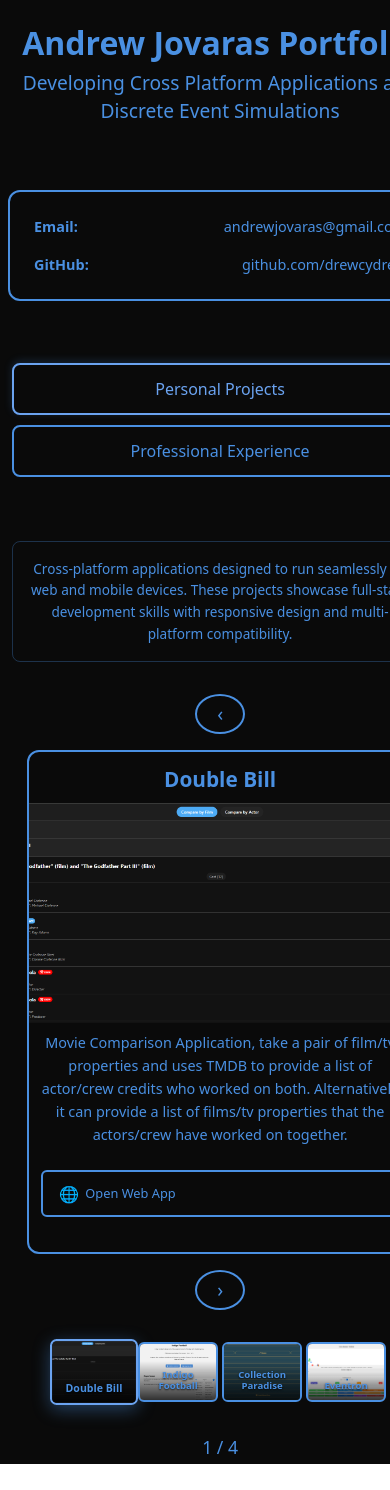
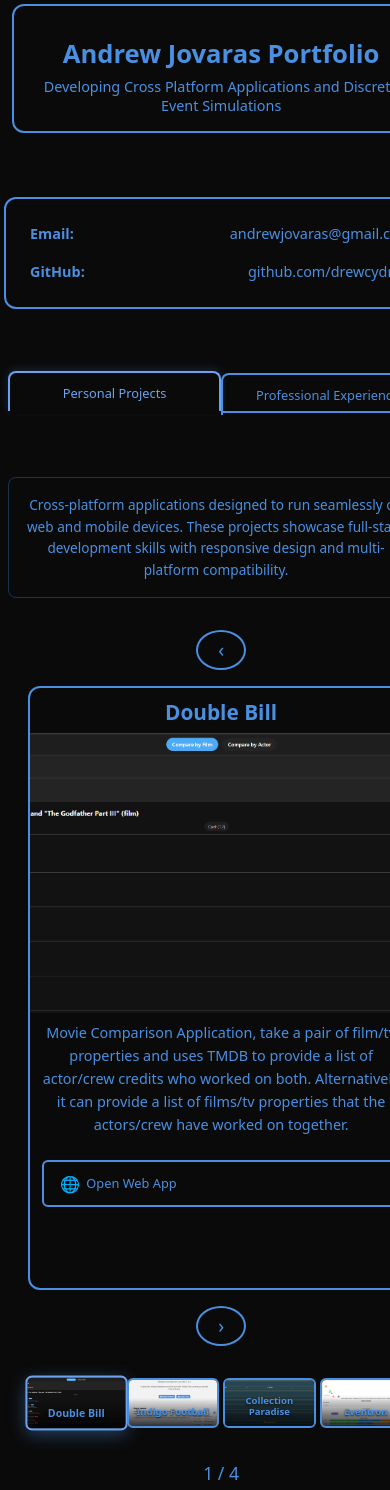
Before and after one commit to drewcydrew/projectportfolio, a React (Vite) app: page / in a window 390 px wide. Shown: the top 1490 px of the page. Before the commit the page ends 1464 px from the top, so only its background shows below. Built offline with nearby package versions, Linux system fonts and the light colour scheme.

Commit message:
updating styling for narrow screen support

```diff
--- a/src/App.css
+++ b/src/App.css
@@ -23,18 +23,29 @@ body {
 
 .portfolio-header {
   margin-bottom: 2rem;
+  padding: 1.5rem;
+  background: transparent;
+  border-radius: 12px;
+  border: 2px solid #4a90e2;
+  width: 90vw;
+  max-width: 800px;
+  min-width: 300px;
+  margin: 0 auto 2rem auto;
 }
 
 .portfolio-header h1 {
   font-size: 2.5rem;
   color: #4a90e2;
   margin-bottom: 0.5rem;
+  word-wrap: break-word;
+  hyphens: auto;
 }
 
 .portfolio-header p {
   font-size: 1.2rem;
   color: #4a90e2;
   margin: 0;
+  word-wrap: break-word;
 }
 
 .carousel-container {
@@ -345,6 +356,10 @@ body {
   background: transparent;
   border-radius: 12px;
   border: 2px solid #4a90e2;
+  width: 90vw;
+  max-width: 800px;
+  min-width: 300px;
+  margin: 0 auto 2rem auto;
 }
 
 .contact-item {
@@ -392,6 +407,16 @@ body {
     max-width: 1000px;
     width: 85vw;
   }
+
+  .contact-info {
+    max-width: 1000px;
+    width: 85vw;
+  }
+
+  .portfolio-header {
+    max-width: 1000px;
+    width: 85vw;
+  }
 }
 
 @media (min-width: 1200px) {
@@ -413,6 +438,16 @@ body {
     max-width: 1100px;
     width: 80vw;
   }
+
+  .contact-info {
+    max-width: 1100px;
+    width: 80vw;
+  }
+
+  .portfolio-header {
+    max-width: 1100px;
+    width: 80vw;
+  }
 }
 
 @media (max-width: 768px) {
@@ -420,8 +455,26 @@ body {
     padding: 0.5rem;
   }
 
+  .portfolio-header {
+    width: 95vw;
+    max-width: 500px;
+    min-width: 280px;
+    margin: 0 auto 2rem auto;
+    padding: 1.25rem;
+  }
+
   .portfolio-header h1 {
-    font-size: 2rem;
+    font-size: 1.8rem;
+    line-height: 1.2;
+    word-wrap: break-word;
+    overflow-wrap: break-word;
+  }
+
+  .portfolio-header p {
+    font-size: 1rem;
+    line-height: 1.4;
+    word-wrap: break-word;
+    overflow-wrap: break-word;
   }
 
   .carousel {
@@ -480,8 +533,16 @@ body {
   }
 
   .carousel-indicators {
+    display: grid;
+    grid-template-columns: repeat(auto-fit, minmax(80px, 1fr));
     gap: 0.25rem;
-    max-width: 95vw;
+    width: 95vw;
+    max-width: 500px;
+  }
+
+  .indicator {
+    width: 100%;
+    height: 60px;
   }
 
   .indicator-text {
@@ -504,7 +565,10 @@ body {
     flex-direction: column;
     gap: 1rem;
     text-align: left;
-    margin: 0 0.5rem 2rem 0.5rem;
+    width: 95vw;
+    max-width: 500px;
+    min-width: 280px;
+    margin: 0 auto 2rem auto;
   }
 
   .contact-item {
@@ -532,14 +596,14 @@ body {
   }
 
   .tab-btn {
-    padding: 1rem 2rem;
+    padding: 0.8rem 1.5rem;
     border: 2px solid #4a90e2;
     border-bottom: none;
     background: transparent;
     color: #4a90e2;
     border-radius: 12px 12px 0 0;
     cursor: pointer;
-    font-size: 1rem;
+    font-size: 0.9rem;
     font-weight: 500;
     transition: all 0.3s ease;
     position: relative;
@@ -577,19 +641,40 @@ body {
     padding: 0.25rem;
   }
 
+  .portfolio-header {
+    width: 98vw;
+    max-width: none;
+    min-width: 260px;
+    margin: 0 auto 2rem auto;
+    padding: 1rem;
+  }
+
+  .portfolio-header h1 {
+    font-size: 1.6rem;
+    line-height: 1.2;
+  }
+
+  .portfolio-header p {
+    font-size: 0.9rem;
+    line-height: 1.3;
+  }
+
   .project-card {
     width: 98vw;
-    max-width: 400px;
+    max-width: none;
     min-width: 260px;
-    height: 500px;
+    height: 85vh;
+    max-height: 600px;
   }
 
   .project-image {
-    height: 220px;
+    height: 40vh;
+    max-height: 280px;
   }
 
   .project-video {
-    height: 220px;
+    height: 40vh;
+    max-height: 280px;
   }
 
   .project-header {
@@ -598,6 +683,7 @@ body {
 
   .project-header h2 {
     font-size: 1.3rem;
+    line-height: 1.2;
   }
 
   .project-content {
@@ -629,8 +715,15 @@ body {
   }
 
   .carousel-indicators {
+    display: grid;
+    grid-template-columns: repeat(auto-fit, minmax(70px, 1fr));
     gap: 0.25rem;
-    max-width: 98vw;
+    width: 98vw;
+  }
+
+  .indicator {
+    width: 100%;
+    height: 50px;
   }
 
   .indicator-text {
@@ -639,10 +732,10 @@ body {
 
   .tab-description {
     width: 98vw;
-    max-width: 400px;
+    max-width: none;
     min-width: 260px;
     padding: 1rem;
-    margin: 0 0.5rem;
+    margin: 0 0.25rem;
   }
 
   .tab-description p {
@@ -650,59 +743,131 @@ body {
   }
 
   .contact-info {
-    margin: 0 0.25rem 2rem 0.25rem;
+    width: 98vw;
+    max-width: none;
+    min-width: 260px;
+    margin: 0 auto 2rem auto;
   }
 
   .tabs {
-    flex-direction: column;
-    gap: 0.5rem;
-    margin: 0 0.5rem 2rem 0.5rem;
+    flex-direction: row;
+    gap: 0;
+    margin: 0 0.25rem 2rem 0.25rem;
+    justify-content: center;
+    position: relative;
   }
 
   .tabs::after {
-    display: none;
+    content: '';
+    position: absolute;
+    bottom: 0;
+    left: 0;
+    right: 0;
+    height: 2px;
+    background: #4a90e2;
+    z-index: 1;
   }
 
   .tab-btn {
-    padding: 0.8rem 1rem;
-    width: 100%;
-    border-radius: 8px;
+    padding: 0.7rem 1rem;
     border: 2px solid #4a90e2;
-    margin-bottom: 0;
+    border-bottom: none;
+    background: transparent;
+    color: #4a90e2;
+    border-radius: 8px 8px 0 0;
+    cursor: pointer;
+    font-size: 0.8rem;
+    font-weight: 500;
+    transition: all 0.3s ease;
+    position: relative;
+    z-index: 2;
+    margin-bottom: -2px;
+    flex: 1;
+  }
+
+  .tab-btn:hover {
+    background: rgba(74, 144, 226, 0.05);
+    transform: translateY(-2px);
+  }
+
+  .tab-btn.active {
+    background: #0a0a0a;
+    color: #6ba3f0;
+    border-color: #6ba3f0;
+    transform: translateY(-2px);
+    box-shadow: 0 -2px 8px rgba(74, 144, 226, 0.2);
   }
 
   .tab-btn.active::after {
-    display: none;
+    content: '';
+    position: absolute;
+    bottom: -2px;
+    left: -2px;
+    right: -2px;
+    height: 4px;
+    background: #0a0a0a;
+    z-index: 3;
   }
 }
 
 @media (max-width: 320px) {
+  .portfolio-header h1 {
+    font-size: 1.4rem;
+    line-height: 1.1;
+  }
+
+  .portfolio-header p {
+    font-size: 0.8rem;
+    line-height: 1.3;
+  }
+
   .project-card {
     width: 100vw;
-    max-width: 300px;
+    max-width: none;
     min-width: 240px;
-    height: 450px;
+    height: 80vh;
+    max-height: 500px;
     border-radius: 8px;
   }
 
   .project-image {
-    height: 180px;
+    height: 35vh;
+    max-height: 200px;
   }
 
   .project-video {
-    height: 180px;
+    height: 35vh;
+    max-height: 200px;
   }
 
   .project-header h2 {
-    font-size: 1.2rem;
+    font-size: 1.1rem;
+    line-height: 1.2;
   }
 
   .project-content p {
-    font-size: 0.8rem;
+    font-size: 0.75rem;
   }
 
   .platform-btn {
     font-size: 0.75rem;
     padding: 0.5rem 0.8rem;
   }
+
+  .carousel-indicators {
+    grid-template-columns: repeat(auto-fit, minmax(60px, 1fr));
+  }
+
+  .indicator {
+    height: 45px;
+  }
+
+  .indicator-text {
+    font-size: 0.55rem;
+  }
+
+  .tab-btn {
+    padding: 0.6rem 0.8rem;
+    font-size: 0.75rem;
+  }
 }
```
